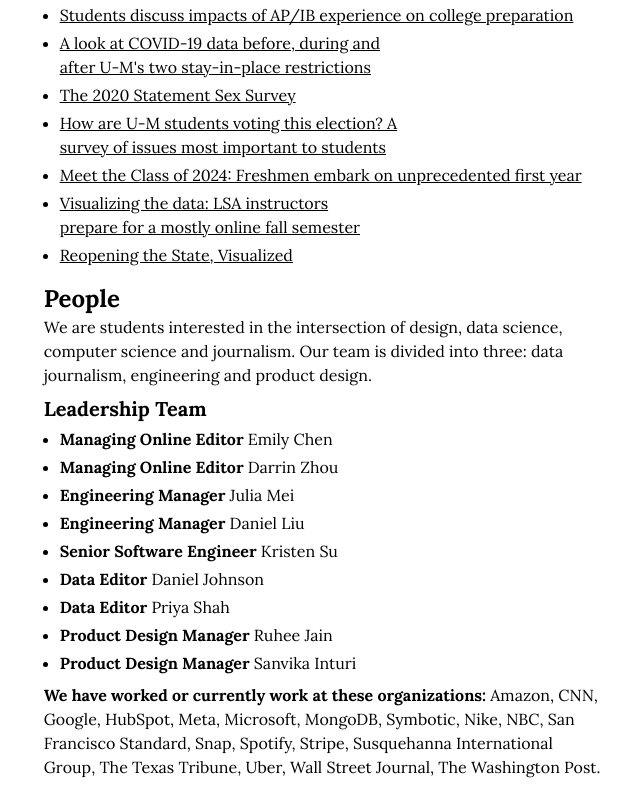
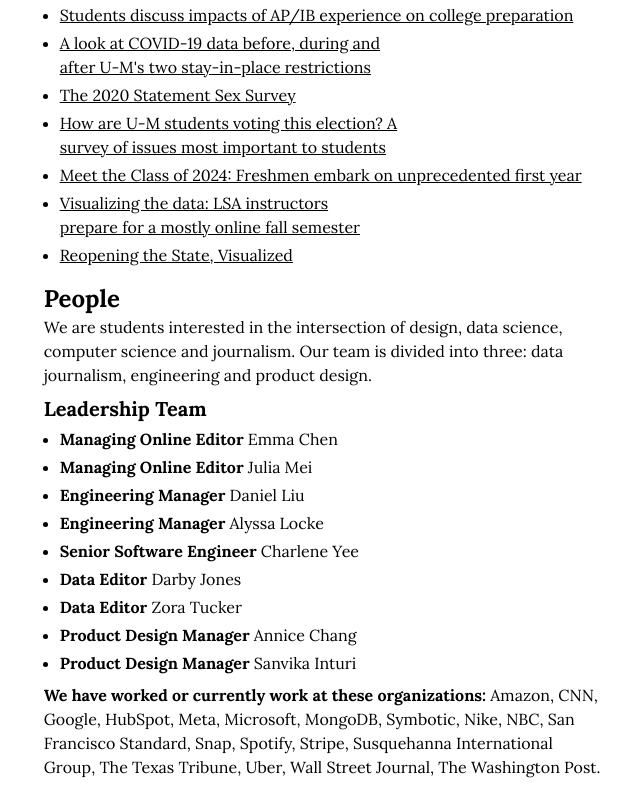
Before and after one commit to michigandaily/michigandaily.github.io, a Next.js app: page / in a window 1280 px wide. Shown: the part 3985-4776 px from the top of the page, without its empty margins (315-955 px from the left). Built offline with nearby package versions, Linux system fonts and the light colour scheme.

Commit message:
2026 classgit add .!

```diff
--- a/src/app/page.tsx
+++ b/src/app/page.tsx
@@ -726,28 +726,28 @@ export default function Page() {
             </h3>
             <UnorderedList>
               <li>
-                <b>Managing Online Editor</b> Emily Chen
+                <b>Managing Online Editor</b> Emma Chen
               </li>
               <li>
-                <b>Managing Online Editor</b> Darrin Zhou
-              </li>
-              <li>
-                <b>Engineering Manager</b> Julia Mei
+                <b>Managing Online Editor</b> Julia Mei
               </li>
               <li>
                 <b>Engineering Manager</b> Daniel Liu
               </li>
               <li>
-                <b>Senior Software Engineer</b> Kristen Su
+                <b>Engineering Manager</b> Alyssa Locke
               </li>
               <li>
-                <b>Data Editor</b> Daniel Johnson
+                <b>Senior Software Engineer</b> Charlene Yee
               </li>
               <li>
-                <b>Data Editor</b> Priya Shah
+                <b>Data Editor</b> Darby Jones
               </li>
               <li>
-                <b>Product Design Manager</b> Ruhee Jain
+                <b>Data Editor</b> Zora Tucker
+              </li>
+              <li>
+                <b>Product Design Manager</b> Annice Chang
               </li>
               <li>
                 <b>Product Design Manager</b> Sanvika Inturi
```
Also changed, not shown: 1 other file (tests, documents, lock files or other folders).
